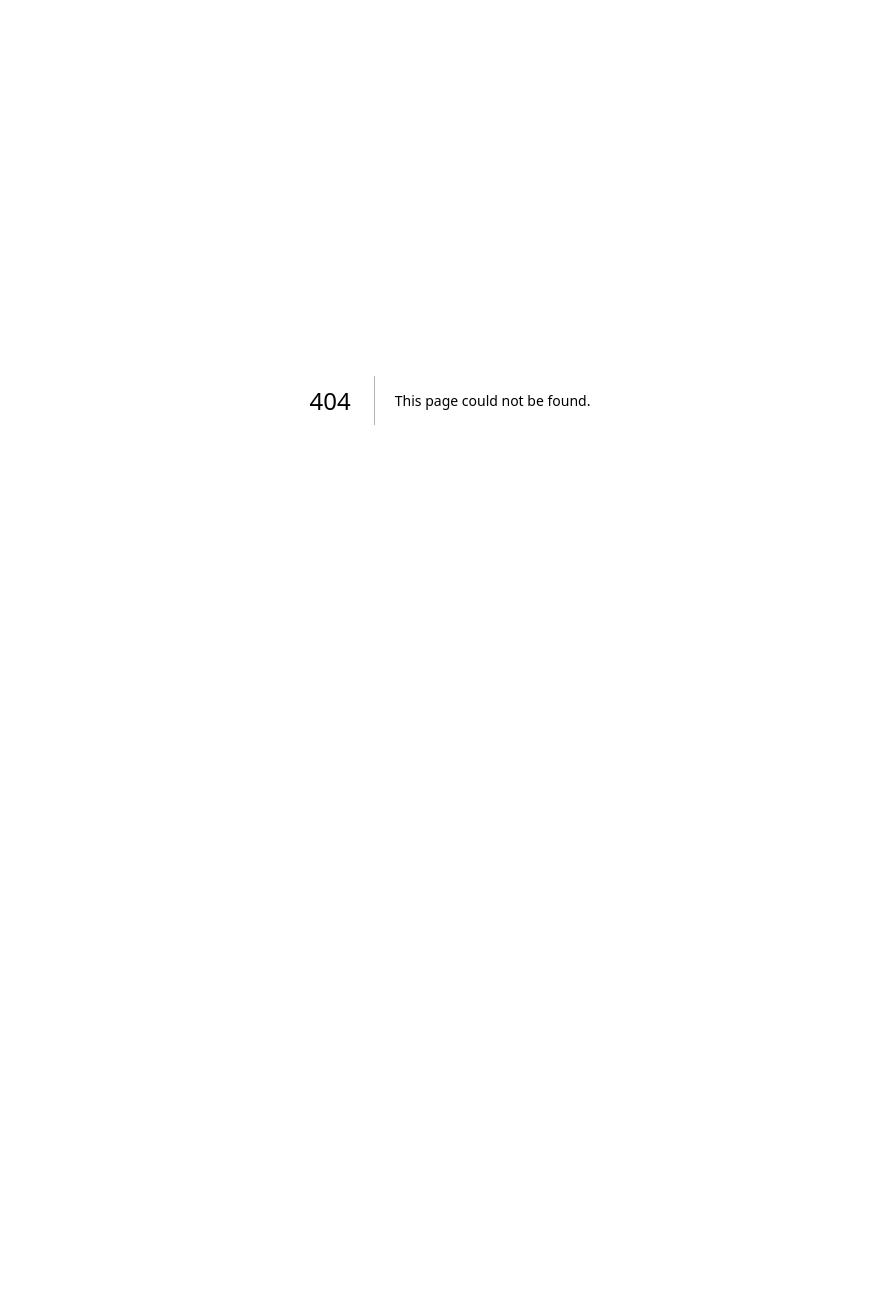
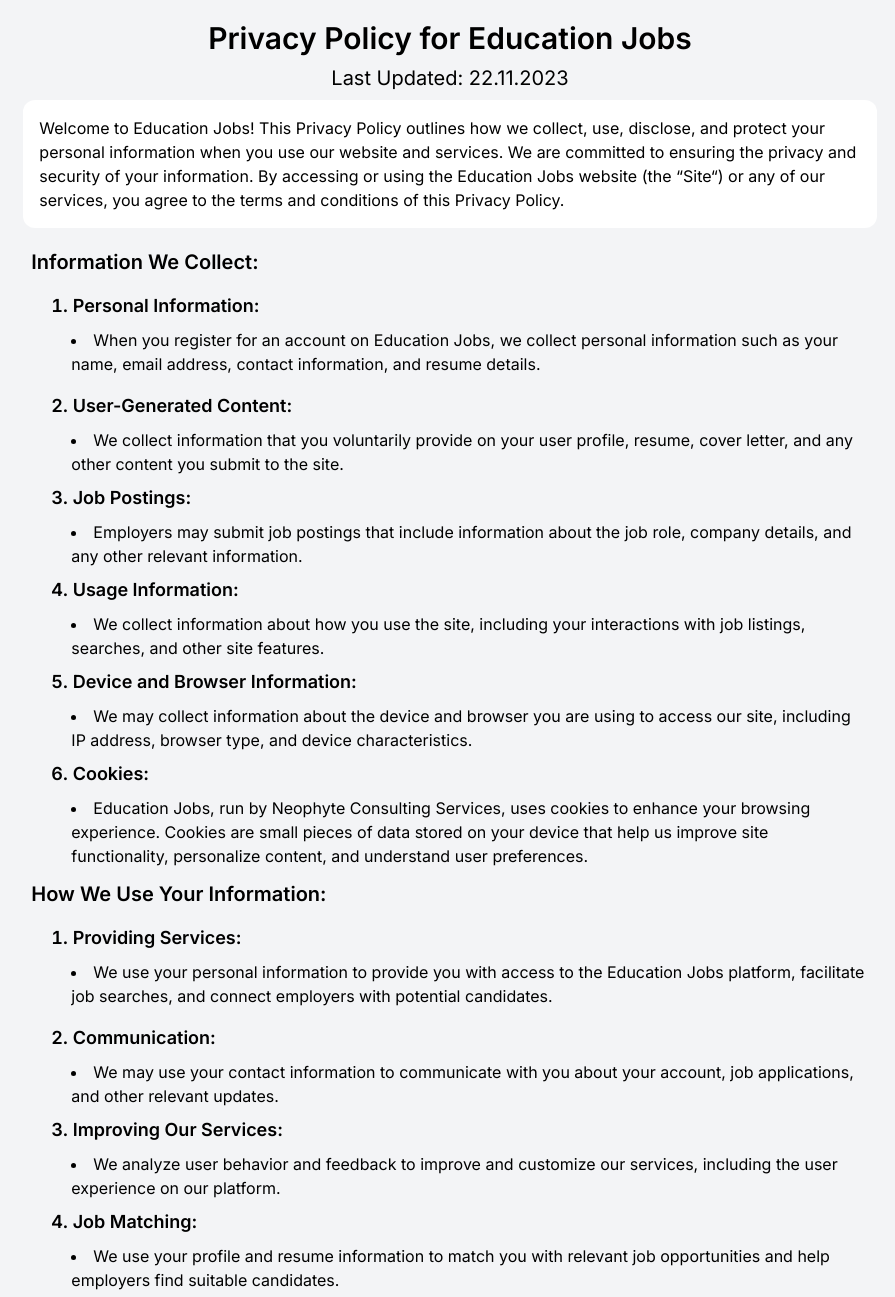
Before and after one commit to ayushballia/education-jobs, a Next.js app: page /privacy in a window 1280 px wide. Before the commit this address had no page. Shown: the top 1297 px of the page, without its empty margins (190-1085 px from the left). Before the commit the page ends 800 px from the top, so only its background shows below. Built offline with nearby package versions, Linux system fonts and the light colour scheme.

Commit message:
privacy section

```diff
--- /dev/null
+++ b/src/app/privacy/page.jsx
@@ -0,0 +1,187 @@
+import React from "react";
+import PropTypes from "prop-types";
+
+const Section = ({ title, content }) => (
+  <li className="text-base md:text-lg font-semibold my-4">
+    {title}:
+    <ul className="ps-5 space-y-4 my-2 list-disc list-inside">
+      {content.map((item, idx) => (
+        <li key={idx} className="text-sm md:text-base font-normal">
+          {item}
+        </li>
+      ))}
+    </ul>
+  </li>
+);
+
+Section.propTypes = {
+  title: PropTypes.string.isRequired,
+  content: PropTypes.arrayOf(PropTypes.string).isRequired,
+};
+
+const sections = [
+  {
+    title: "Information we collect:",
+    data: [
+      {
+        title: "Personal Information",
+        content: [
+          "When you register for an account on Education Jobs, we collect personal information such as your name, email address, contact information, and resume details.",
+        ],
+      },
+      {
+        title: "User-Generated Content",
+        content: [
+          "We collect information that you voluntarily provide on your user profile, resume, cover letter, and any other content you submit to the site.",
+        ],
+      },
+      {
+        title: "Job Postings",
+        content: [
+          "Employers may submit job postings that include information about the job role, company details, and any other relevant information.",
+        ],
+      },
+      {
+        title: "Usage Information",
+        content: [
+          "We collect information about how you use the site, including your interactions with job listings, searches, and other site features.",
+        ],
+      },
+      {
+        title: "Device and Browser Information",
+        content: [
+          "We may collect information about the device and browser you are using to access our site, including IP address, browser type, and device characteristics.",
+        ],
+      },
+      {
+        title: "Cookies",
+        content: [
+          "Education Jobs, run by Neophyte Consulting Services, uses cookies to enhance your browsing experience. Cookies are small pieces of data stored on your device that help us improve site functionality, personalize content, and understand user preferences.",
+        ],
+      },
+    ],
+  },
+  {
+    title: "How We Use Your Information:",
+    data: [
+      {
+        title: "Providing Services",
+        content: [
+          "We use your personal information to provide you with access to the Education Jobs platform, facilitate job searches, and connect employers with potential candidates.",
+        ],
+      },
+      {
+        title: "Communication",
+        content: [
+          "We may use your contact information to communicate with you about your account, job applications, and other relevant updates.",
+        ],
+      },
+      {
+        title: "Improving Our Services",
+        content: [
+          "We analyze user behavior and feedback to improve and customize our services, including the user experience on our platform.",
+        ],
+      },
+      {
+        title: "Job Matching",
+        content: [
+          "We use your profile and resume information to match you with relevant job opportunities and help employers find suitable candidates.",
+        ],
+      },
+    ],
+  },
+  {
+    title: "Information Sharing:",
+    data: [
+      {
+        title: "Employers",
+        content: [
+          "Your profile information and resume may be shared with employers when you apply for a job on Education Jobs.",
+        ],
+      },
+      {
+        title: "Service Providers",
+        content: [
+          "We may share your information with third-party service providers who assist us in operating the platform, conducting business, or servicing you.",
+        ],
+      },
+      {
+        title: "Legal Compliance",
+        content: [
+          "We may disclose your information in response to legal requests or to comply with applicable laws, regulations, or legal processes.",
+        ],
+      },
+    ],
+  },
+  {
+    title: "Your choices:",
+    data: [
+      {
+        title: "Profile Visibility",
+        content: [
+          "You can control the visibility of your profile and resume on Education Jobs. You may choose to make your information public or private.",
+        ],
+      },
+      {
+        title: "Communication Preferences",
+        content: [
+          "You can manage your communication preferences, including opting out of certain communications from Education Jobs.",
+        ],
+      },
+    ],
+  },
+];
+
+export default function Privacy() {
+  return (
+    <div className="py-5 bg-gray-100">
+      <h1 className="mb-2 text-lg md:text-3xl font-semibold text-center">
+        Privacy Policy for Education Jobs
+      </h1>
+      <p className="text-sm md:text-xl text-center mb-2">
+        Last Updated: 22.11.2023
+      </p>
+
+      <div className="p-4 md:w-8/12 m-auto bg-white rounded-xl">
+        <p className="text-sm md:text-base">
+          Welcome to Education Jobs! This Privacy Policy outlines how we
+          collect, use, disclose, and protect your personal information when you
+          use our website and services. We are committed to ensuring the privacy
+          and security of your information. By accessing or using the Education
+          Jobs website (the &ldquo;Site&ldquo;) or any of our services, you
+          agree to the terms and conditions of this Privacy Policy.
+        </p>
+      </div>
+
+      <div className="md:w-8/12 mx-auto p-2">
+        {sections.map((section, index) => (
+          <div key={index}>
+            <h2 className="text-lg md:text-xl font-semibold my-3 capitalize">
+              {section.title}
+            </h2>
+            <ol className="ps-5 my-2 space-y-1 list-decimal list-inside">
+              {section.data.map((item, idx) => (
+                <Section key={idx} title={item.title} content={item.content} />
+              ))}
+            </ol>
+          </div>
+        ))}
+        <h2 className="text-lg md:text-xl font-semibold my-2 capitalize">
+          security:
+        </h2>
+        <p>
+          We take reasonable measures to protect your personal information from
+          unauthorized access, use, or disclosure. However, no method of
+          transmission over the internet or electronic storage is 100% secure.
+        </p>
+        <h2 className="text-lg md:text-xl font-semibold my-2 capitalize">
+          Changes to this Privacy Policy:
+        </h2>
+        <p>
+          We may update this Privacy Policy from time to time. We will notify
+          you of any changes by posting the new Privacy Policy on this page.
+        </p>
+      </div>
+    </div>
+  );
+}
```
